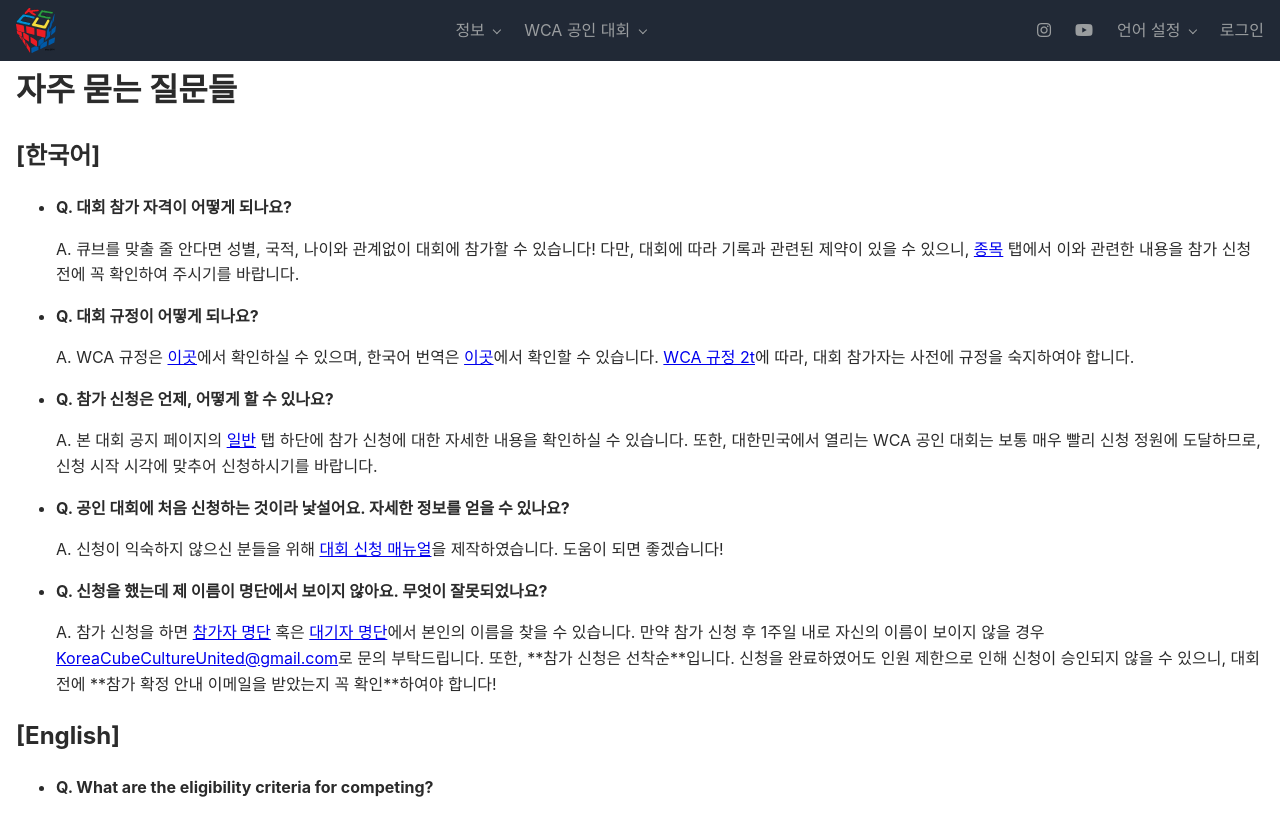
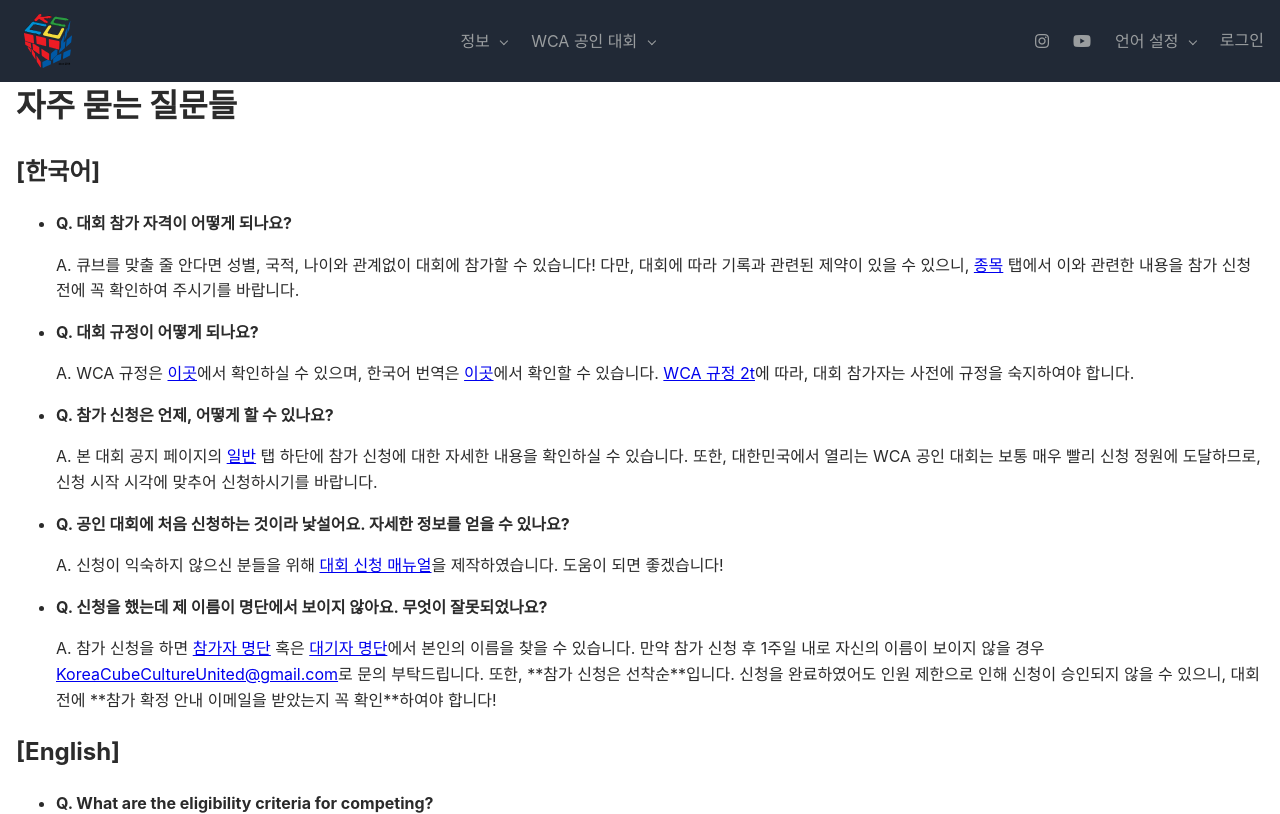
Before and after one commit to goomseo/koreacubecultureunited.org, a plain HTML site: page pages/competitions/guide/faq/index.html in a window 1280 px wide. Shown: the top 814 px of the page. Drawn offline with nearby package versions, Linux system fonts and the light colour scheme; files that its build step writes are made by us from their sources; files whose address does not match are found by name; a web font is replaced by a local one.

Commit message:
Fix header

```diff
--- a/css/style.css
+++ b/css/style.css
@@ -25,13 +25,15 @@
   --font-size-base: 1rem;
   --font-size-small: 0.9rem;
 
-  --spacing-xxsmall: 0.125rem;
-  --spacing-xsmall: 0.25rem;
-  --spacing-small: 0.5rem;
+  --spacing-xxxsmall: 0.125rem;
+  --spacing-xxsmall: 0.25rem;
+  --spacing-xsmall: 0.5rem;
+  --spacing-small: 0.75rem;
   --spacing-medium: 1rem;
-  --spacing-large: 2rem;
+  --spacing-large: 1.5rem;
+  --spacing-xlarge: 2rem;
 
-  --logo-width: 2.5rem;
+  --logo-width: 3rem;
   --header-height: calc(var(--spacing-small) * 2 + var(--logo-width));
 }
 
@@ -63,11 +65,11 @@ header {
 }
 
 main {
-  margin: calc(var(--header-height) + var(--spacing-small)) var(--spacing-medium);
+  margin: calc(var(--header-height) + var(--spacing-xsmall)) var(--spacing-medium);
 }
 
 section {
-  margin-bottom: var(--spacing-large);
+  margin-bottom: var(--spacing-xlarge);
 }
 
 footer {
@@ -90,7 +92,7 @@ footer {
   display: flex;
   align-items: center;
   text-decoration: none;
-  padding: 0 var(--spacing-medium);
+  padding: var(--spacing-xxxsmall) var(--spacing-medium) var(--spacing-xxxsmall) var(--spacing-large);
 }
 
 .logo-container:hover {
@@ -128,7 +130,7 @@ footer {
   list-style: none;
   margin: 0;
   padding: 0;
-  gap: var(--spacing-small);
+  gap: var(--spacing-xsmall);
 }
 
 .nav-item,
@@ -144,7 +146,7 @@ footer {
   text-decoration: none;
   color: var(--color-text-header);
   font-size: var(--font-size-base);
-  padding: var(--spacing-small) var(--spacing-small);
+  padding: var(--spacing-xsmall) var(--spacing-xsmall);
   cursor: pointer;
 }
 
@@ -155,7 +157,7 @@ footer {
   text-decoration: none;
   color: var(--color-text-header);
   font-size: var(--font-size-base);
-  padding: var(--spacing-small) var(--spacing-small);
+  padding: var(--spacing-xsmall) var(--spacing-xsmall);
   cursor: pointer;
 }
 
@@ -188,7 +190,7 @@ footer {
   border: 0.25px solid var(--color-border);
   border-radius: 0 0 0.3rem 0.3rem;
   list-style: none;
-  padding: var(--spacing-xsmall) 0;
+  padding: var(--spacing-xxsmall) 0;
   box-shadow: 0 0.15rem 0.25rem rgba(0, 0, 0, 0.1);
   z-index: 1000;
   min-width: 10rem;
@@ -201,7 +203,7 @@ footer {
 }
 
 .dropdown-menu li a {
-  padding: var(--spacing-xsmall) var(--spacing-medium);
+  padding: var(--spacing-xxsmall) var(--spacing-medium);
   text-decoration: none;
   color: var(--color-text-header);
   font-size: var(--font-size-small);
@@ -230,6 +232,7 @@ footer {
   border-top: none;
   border-left: none;
   transform: rotate(45deg);
+  margin-left: var(--spacing-xxxsmall);
   transition: border-color 0.3s ease;
 }
 
```
